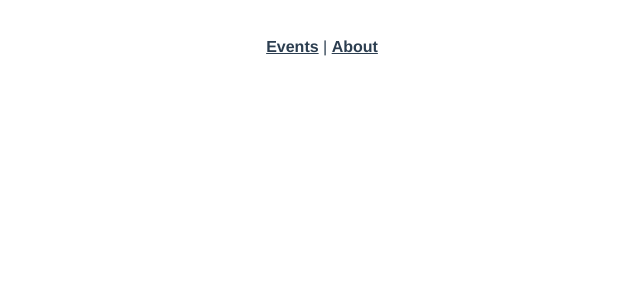
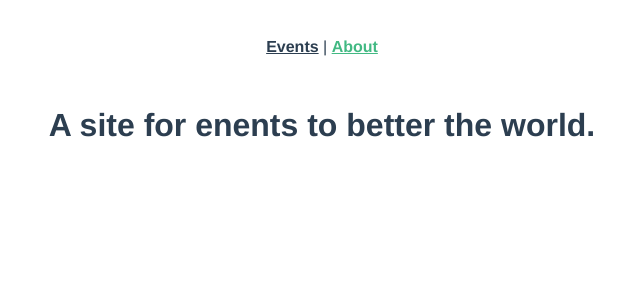
Before and after one commit to jackaltsai/real-world-vue, a Vue app: page /about-us in a window 1280 px wide. Before the commit this address had no page. Shown: the top 300 px of the page, without its empty margins (318-958 px from the left). Built offline with nearby package versions, Linux system fonts and the light colour scheme.

Commit message:
Alias the old route to the new route

```diff
--- a/src/App.vue
+++ b/src/App.vue
@@ -9,7 +9,7 @@ import { RouterLink, RouterView } from 'vue-router'
 
       <nav>
         <RouterLink :to="{ name: 'EventList' }">Events</RouterLink> |
-        <RouterLink :to="{ name: 'about' }">About</RouterLink>
+        <RouterLink :to="{ name: 'About' }">About</RouterLink>
       </nav>
     </div>
   </header>
--- a/src/router/index.js
+++ b/src/router/index.js
@@ -39,9 +39,10 @@ const router = createRouter({
       ]
     },
     {
-      path: '/about',
-      name: 'about',
+      path: '/about-us',
+      name: 'About',
       component: AboutView,
+      alias: '/about'
     }
   ]
 })
```
